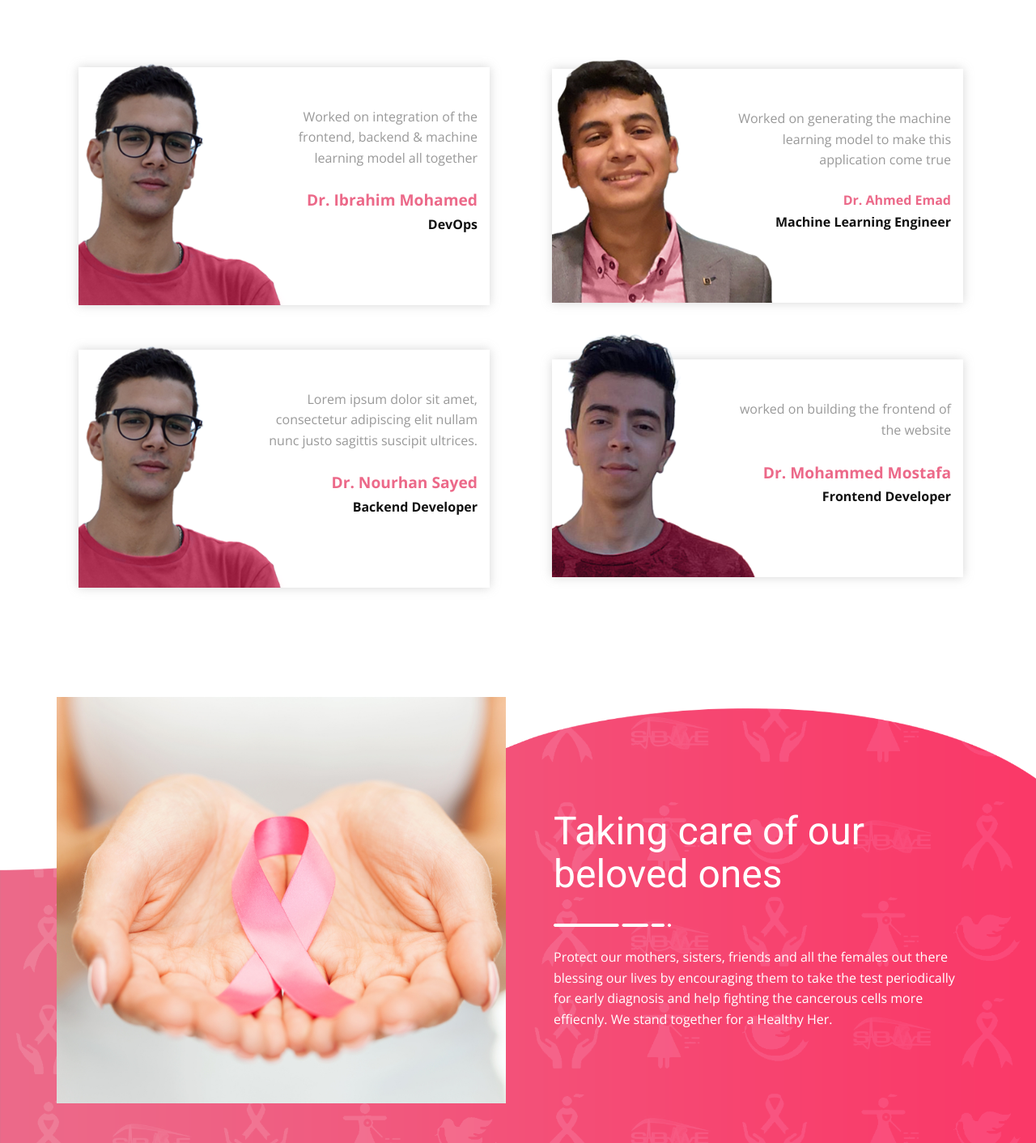
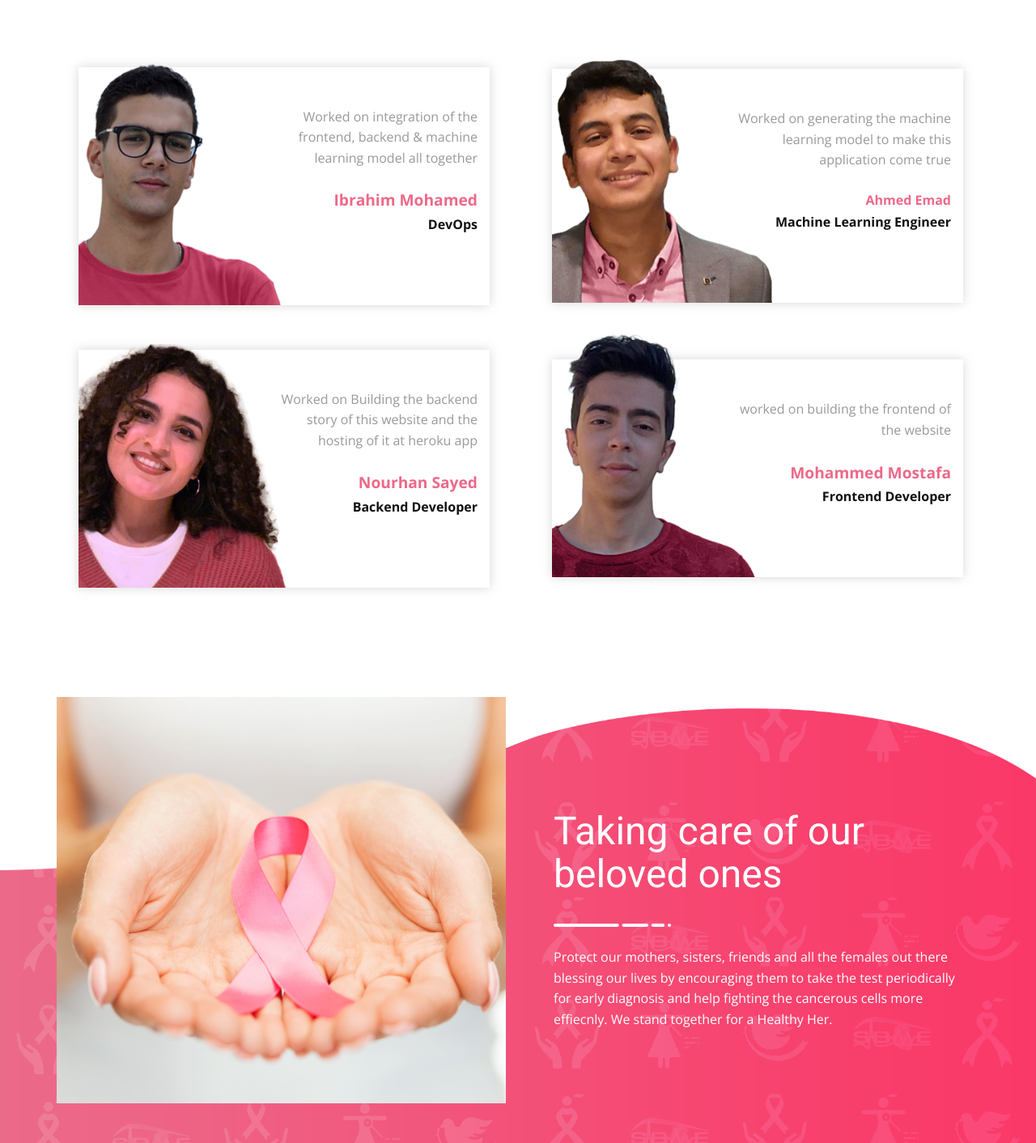
Before and after one commit to 1brahimmohamed/Breast-Cancer-Prediction_SBE2240_Team07, a Flask app: page / in a window 1280 px wide. Shown: the part 3343-4755 px from the top of the page at 81% size. Run offline with Flask 2, Linux system fonts and the light colour scheme; parts of the project's set-up code (start-up, migrations or seed data) failed here and were passed over; some libraries are stand-ins or nearby versions.

Commit message:
final version

```diff
--- a/app.py
+++ b/app.py
@@ -19,8 +19,6 @@ def predict():
     float_features = [float(x) for x in request.form.values()]
     features = [np.array(float_features)]
 
-    # print(float_features)
-
     prediction = model.predict(features)
 
     if prediction == 1:
--- a/templates/Home.html
+++ b/templates/Home.html
@@ -358,7 +358,7 @@
                             <div class="u-align-right u-container-style u-group u-white u-group-2">
                                 <div class="u-container-layout">
                                     <p class="u-text u-text-grey-40 u-text-3">Worked on integration of the frontend, backend & machine learning model all together</p>
-                                    <p class="u-text u-text-palette-3-base u-text-4" style="font-size: 1.2em;">Dr. Ibrahim Mohamed</p>
+                                    <p class="u-text u-text-palette-3-base u-text-4" style="font-size: 1.2em;">Ibrahim Mohamed</p>
                                     <p style="margin: 2px 15px 0 224px; " class="u-text-4">DevOps</p>
 
                                     <div class="u-social-icons u-spacing-10 u-social-icons-1">
@@ -375,7 +375,7 @@
                             <div class="u-align-right u-container-style u-group u-white u-group-3">
                                 <div class="u-container-layout">
                                     <p class="u-text u-text-grey-40 u-text-5">Worked on generating the machine learning model to make this application come true</p>
-                                    <p class="u-text u-text-palette-3-base u-text-6">Dr.&nbsp;Ahmed Emad</p>
+                                    <p class="u-text u-text-palette-3-base u-text-6">&nbsp;Ahmed Emad</p>
                                     <p style="margin: 2px 15px 0 224px; " class="u-text-4">Machine Learning Engineer</p>
                                     <div class="u-social-icons u-spacing-10 u-social-icons-2">
                                     </div>
@@ -394,14 +394,12 @@
                         <div class="u-container-layout u-valign-middle-lg u-valign-middle-xl u-container-layout-2">
                             <div class="u-align-right u-container-style u-group u-white u-group-2">
                                 <div class="u-container-layout">
-                                    <p class="u-text u-text-grey-40 u-text-3">Lorem ipsum dolor sit amet, consectetur
-                                        adipiscing elit nullam
-                                        nunc justo sagittis suscipit ultrices.</p>
-                                    <p class="u-text u-text-palette-3-base u-text-4" style="font-size: 1.2em"; >Dr.&nbsp;Nourhan Sayed</p>
+                                    <p class="u-text u-text-grey-40 u-text-3">Worked on Building the backend story of this website and the hosting of it at heroku app </p>
+                                    <p class="u-text u-text-palette-3-base u-text-4" style="font-size: 1.2em"; >&nbsp;Nourhan Sayed</p>
                                     <p style="margin: 2px 15px 0 224px; " class="u-text-4">Backend Developer</p>
                                     <div class="u-social-icons u-spacing-10 u-social-icons-1">
                                     </div>
-                                    <img src="../static/images/2435be169e6159c06cdb3a713b476ffa.png" alt=""
+                                    <img src="../static/images/2435be169e6159c06cdb3a713b476ffa-nour.png" alt=""
                                          class="u-image u-image-default u-image-2">
                                 </div>
                             </div>
@@ -412,7 +410,7 @@
                             <div class="u-align-right u-container-style u-group u-white u-group-3">
                                 <div class="u-container-layout">
                                     <p class="u-text u-text-grey-40 u-text-5">worked on building the frontend of the website</p>
-                                    <p class="u-text u-text-palette-3-base u-text-6" style="font-size: 1.2em;">Dr.&nbsp;Mohammed Mostafa</p>
+                                    <p class="u-text u-text-palette-3-base u-text-6" style="font-size: 1.2em;">&nbsp;Mohammed Mostafa</p>
                                     <p style="margin: 2px 15px 0 224px; " class="u-text-4">Frontend Developer</p>
                                     <div class="u-social-icons u-spacing-10 u-social-icons-2">
                                     </div>
```
Also changed, not shown: static/images/2435be169e6159c06cdb3a713b476ffa-nour.png (added).
